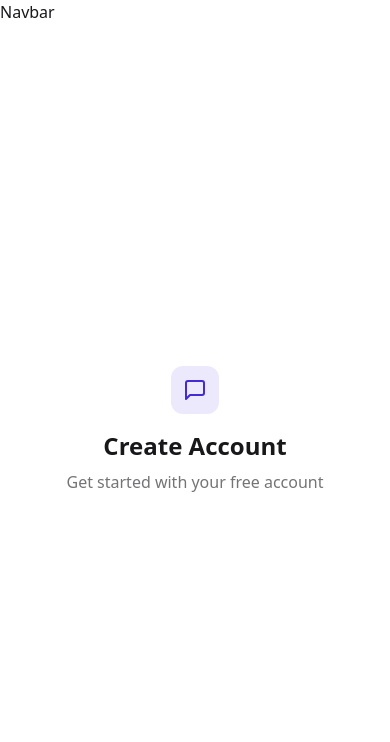
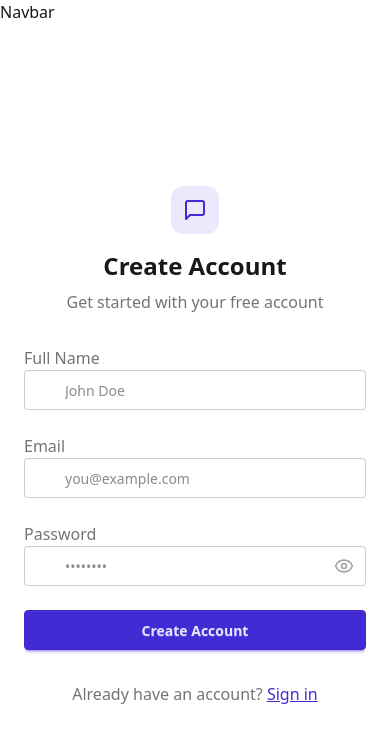
Before and after one commit to BakhatMuneerDev01/Chatting-Application, a React (Vite) app in the folder frontend/: page /signup in a window 390 px wide. Shown: the top 742 px of the page. Built offline with nearby package versions, Linux system fonts and the light colour scheme; no server answers.

Commit message:
enhance SignUpPage with form validation, loading state, and add AuthImagePattern component

```diff
--- a/frontend/src/App.jsx
+++ b/frontend/src/App.jsx
@@ -3,6 +3,7 @@
 import { Navigate } from "react-router-dom";
 // Import native components
 import { Loader } from "lucide-react";
+import { Toaster } from "react-hot-toast"
 // Import Manual Components
 import Navbar from "./components/Navbar"
 // authStore
@@ -39,6 +40,8 @@
         <Route path="/settings" element={<SettingsPage />} />
         <Route path="/profile" element={authUser ? <ProfilePage /> : <Navigate to="/login" />} />
       </Routes>
+
+      <Toaster />
     </div>
   );
 }
--- /dev/null
+++ b/frontend/src/components/AuthImagePattern.jsx
@@ -0,0 +1,22 @@
+const AuthImagePattern = ({ title, subtitle }) => {
+    return (
+      <div className="hidden lg:flex items-center justify-center bg-base-200 p-12">
+        <div className="max-w-md text-center">
+          <div className="grid grid-cols-3 gap-3 mb-8">
+            {[...Array(9)].map((_, i) => (
+              <div
+                key={i}
+                className={`aspect-square rounded-2xl bg-primary/10 ${
+                  i % 2 === 0 ? "animate-pulse" : ""
+                }`}
+              />
+            ))}
+          </div>
+          <h2 className="text-2xl font-bold mb-4">{title}</h2>
+          <p className="text-base-content/60">{subtitle}</p>
+        </div>
+      </div>
+    );
+  };
+
+  export default AuthImagePattern;
--- a/frontend/src/components/Navbar.jsx
+++ b/frontend/src/components/Navbar.jsx
@@ -1,10 +1,11 @@
 import React from 'react'
-import { useAuthStore } from '../store/useAuthStore';
+import { useAuthStore } from "../store/useAuthStore"
 
 const Navbar = () => {
-    const {authUser} = useAuthStore();
+  const { logout, authUser } = useAuthStore();
+
   return (
- <div>Navbar</div>
+    <div>Navbar</div>
   )
 }
 
--- a/frontend/src/pages/SignUpPage.jsx
+++ b/frontend/src/pages/SignUpPage.jsx
@@ -1,9 +1,12 @@
 import React, { useState } from 'react'
 import { useAuthStore } from '../store/useAuthStore';
-import { MessageSquare } from 'lucide-react';
+import { Link } from 'react-router-dom';
+import { MessageSquare, User, Mail, Lock, Eye, EyeOff, Loader2 } from 'lucide-react';
+import AuthImagePattern from '../components/AuthImagePattern';
+import toast from 'react-hot-toast';
 
 const SignUpPage = () => {
-  const {signup, isSigningUp} = useAuthStore();
+  const { signup, isSigningUp } = useAuthStore();
   const [showPassword, setShowPassword] = useState(false);
   const [formData, setFormData] = useState({
     fullName: "",
@@ -12,13 +15,25 @@
   });
 
   const validateForm = () => {
+    if (!formData.fullName.trim()) return toast.error("Full name is required");
+    if (!formData.email.trim()) return toast.error("Email is required");
+    if (!/\S+@\S+\.\S+/.test(formData.email)) return toast.error("Invalid email format");
+    if (!formData.password) return toast.error("Password is required");
+    if (formData.password.length < 6) return toast.error("Password must be at least 6 characters");
 
+    return true;
   };
 
   const handleSubmit = (e) => {
     e.preventDefault();
+
+    const success = validateForm();
+
+    if (success === true) signup(formData);
   };
+
   return <div className='min-h-screen grid lg:grid-cols-2'>
+
     {/* left side */}
     <div className='flex flex-col justify-center items-center p-6 sm:p-12'>
       <div className='w-full max-w-md space-y-8'>
@@ -28,7 +43,7 @@
             <div
               className='size-12 rounded-xl bg-primary/10 flex items-center justify-center group-hover:bg-primary/20 transition-colors'
             >
-              <MessageSquare className='size-6 text-primary'/>
+              <MessageSquare className='size-6 text-primary' />
             </div>
             <h1 className='text-2xl font-bold mt-2'>Create Account</h1>
             <p className='text-base-content/60'>Get started with your free account</p>
@@ -37,10 +52,101 @@
 
         {/* ===== Form ===== */}
         <form onSubmit={handleSubmit} className='space-y-6'>
+          <div className='form-control'>
+            <label className='label'>
+              <span className='label-text font-medium'>Full Name</span>
+            </label>
+            <div className="relative">
+              <div className="absolute inset-y-0 left-0 pl-3 flex items-center pointer-events-none">
+                <User className="size-5 text-base-content/40" />
+              </div>
+              <input
+                type="text"
+                className={`input input-bordered w-full pl-10`}
+                placeholder="John Doe"
+                value={formData.fullName}
+                onChange={(e) => setFormData({ ...formData, fullName: e.target.value })}
+              />
+            </div>
+          </div>
 
+          <div className="form-control">
+            <label className="label">
+              <span className="label-text font-medium">Email</span>
+            </label>
+            <div className="relative">
+              <div className="absolute inset-y-0 left-0 pl-3 flex items-center pointer-events-none">
+                <Mail className="size-5 text-base-content/40" />
+              </div>
+              <input
+                type="email"
+                className={`input input-bordered w-full pl-10`}
+                placeholder="you@example.com"
+                value={formData.email}
+                onChange={(e) => setFormData({ ...formData, email: e.target.value })}
+              />
+            </div>
+          </div>
+
+          <div className="form-control">
+            <label className="label">
+              <span className="label-text font-medium">Password</span>
+            </label>
+            <div className="relative">
+              <div className="absolute inset-y-0 left-0 pl-3 flex items-center pointer-events-none">
+                <Lock className="size-5 text-base-content/40" />
+              </div>
+              <input
+                type={showPassword ? "text" : "password"}
+                className={`input input-bordered w-full pl-10`}
+                placeholder="••••••••"
+                value={formData.password}
+                onChange={(e) => setFormData({ ...formData, password: e.target.value })}
+              />
+              <button
+                type="button"
+                className="absolute inset-y-0 right-0 pr-3 flex items-center"
+                onClick={() => setShowPassword(!showPassword)}
+              >
+                {showPassword ? (
+                  <EyeOff className="size-5 text-base-content/40" />
+                ) : (
+                  <Eye className="size-5 text-base-content/40" />
+                )}
+              </button>
+            </div>
+          </div>
+
+          <button type="submit" className="btn btn-primary w-full" disabled={isSigningUp}>
+            {isSigningUp ? (
+              <>
+                <Loader2 className="size-5 animate-spin" />
+                Loading...
+              </>
+            ) : (
+              "Create Account"
+            )}
+          </button>
         </form>
+
+        <div className="text-center">
+          <p className="text-base-content/60">
+            Already have an account?{" "}
+            <Link to="/login" className="link link-primary">
+              Sign in
+            </Link>
+          </p>
+        </div>
+
       </div>
     </div>
+
+    {/* ==== Right side ==== */}
+    <AuthImagePattern
+    title="Join our community"
+    subtitle="Connect with friends, share moments, and stay in touch with you"
+    />
+
   </div>
 }
 
--- a/frontend/src/store/useAuthStore.js
+++ b/frontend/src/store/useAuthStore.js
@@ -1,24 +1,50 @@
-import axios from "axios";
 import { create } from "zustand";
 import { axiosInstance } from "../lib/axios";
-
+import toast from "react-hot-toast";
 
 export const useAuthStore = create((set) => ({
     authUser: null,
     isSigninUp: false,
-    isLoaggingIng: false,
+    isLoggingIn: false,
     isUpdatingProfile: false,
     isCheckingAuth: true,
 
     checkAuth: async () => {
         try {
             const res = await axiosInstance.get("/auth/check");
-            set({authUser:res.data})
+            set({ authUser: res.data });
         } catch (error) {
-            console.log("Error in checkAuth", error)
-            set({authUser:null})
+            console.log("Error in checkAuth", error);
+            set({ authUser: null });
         } finally {
-            set({isCheckingAuth: false})
+            set({ isCheckingAuth: false });
+        }
+    },
+
+    signup: async (data) => {
+        set({ isSigningUp: true });
+        try {
+            const res = await axiosInstance.post("/auth/signup", data);
+            set({ authUser: res.data });
+            toast.success("Account created successfully");
+            console.log("Account created successfully"); // Debug log
+            get().connectSocket();
+        } catch (error) {
+            console.log("Error in signup", error); // Debug log
+            toast.error(error.response.data.message);
+        } finally {
+            set({ isSigningUp: false });
+        }
+    },
+
+    logout: async () => {
+        try {
+            await axiosInstance.post("/auth/logout");
+            set({authUser: null});
+            toast.success("Logged out successfully")
+        } catch (error) {
+            toast.error("Something went wrong while logging out",error.response.data.message);
+
         }
     }
-}))
+}));
```
